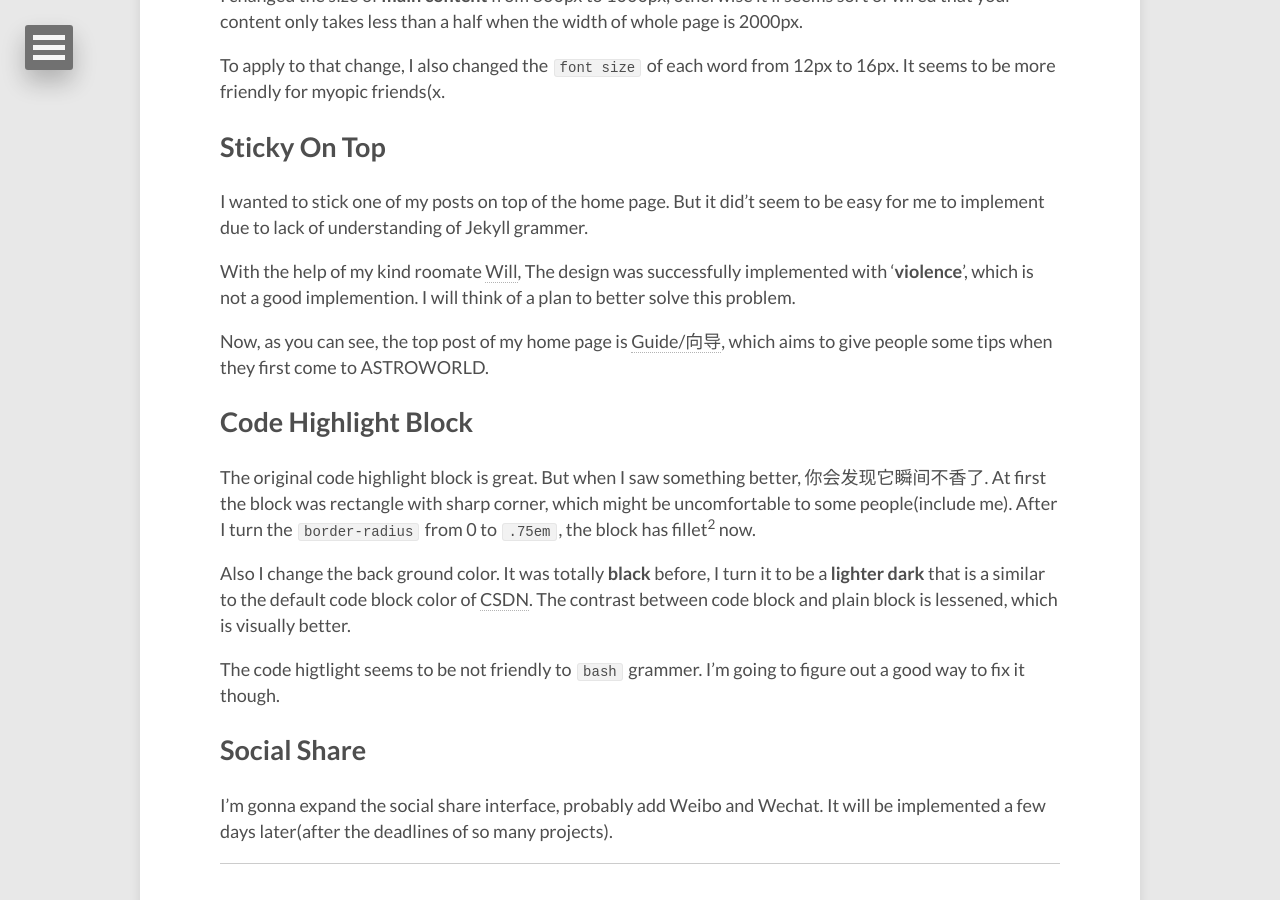
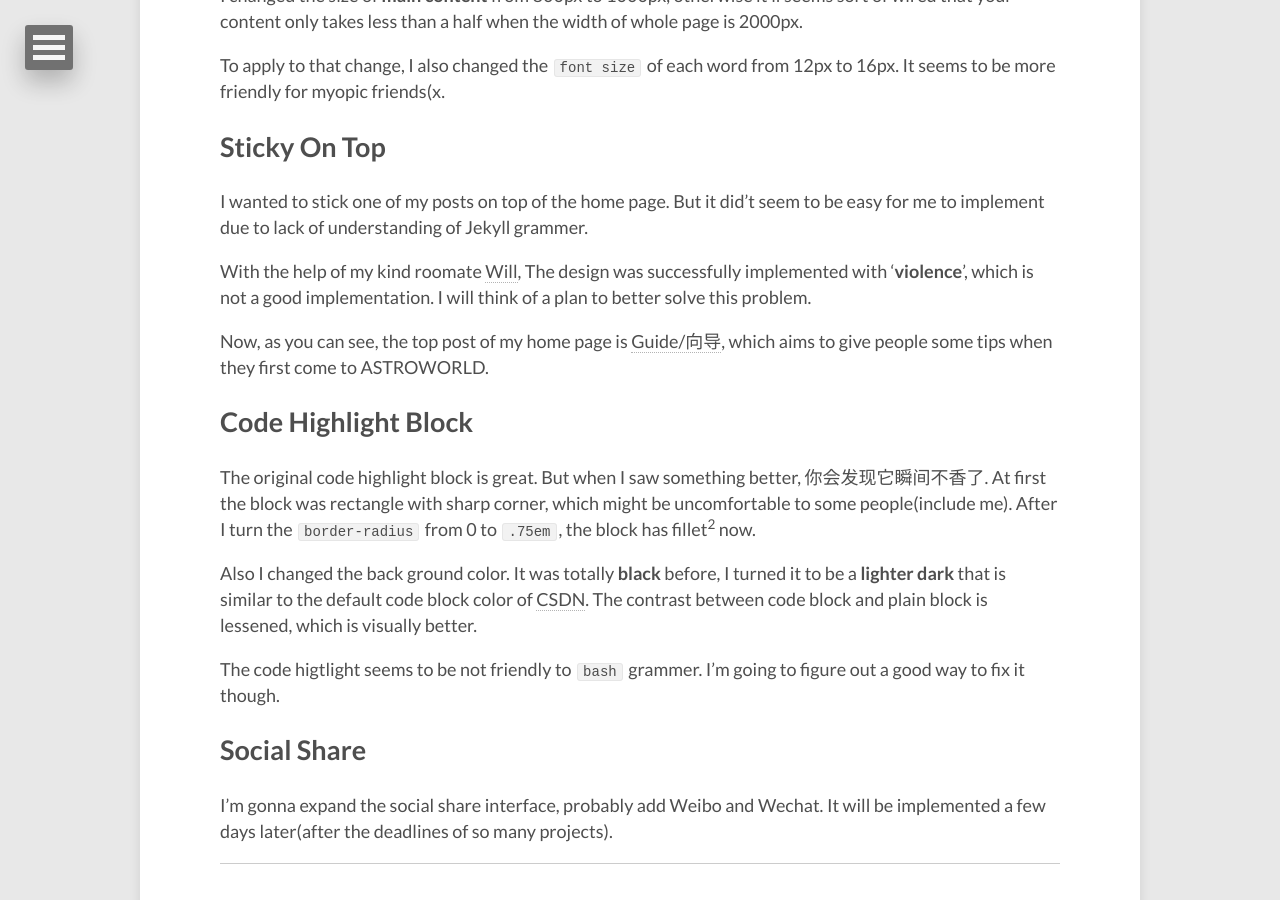
Before and after one commit to lucameng/lucameng.github.io, a Jekyll site: the page built from _posts/2022-05-08-customize-my-theme.md, in a window 1280 px wide and 900 px high, scrolled down 1120 px. Built offline with Jekyll 4.4.1, drawn with Linux system fonts in a browser that asks for light colours.

```diff
--- a/_posts/2022-05-08-customize-my-theme.md
+++ b/_posts/2022-05-08-customize-my-theme.md
@@ -32,7 +32,7 @@ To apply to that change, I also changed the `font size` of each word from 12px t
 
 I wanted to stick one of my posts on top of the home page. But it did't seem to be easy for me to implement due to lack of understanding of Jekyll grammer.
 
-With the help of my kind roomate [Will](https://willyangywt.cc), The design was successfully implemented with '**violence**', which is not a good implemention. I will think of a plan to better solve this problem.
+With the help of my kind roomate [Will](https://willyangywt.cc), The design was successfully implemented with '**violence**', which is not a good implementation. I will think of a plan to better solve this problem.
 
 Now, as you can see, the top post of my home page is [Guide/向导](https://lucameng.github.io/Guide/), which aims to give people some tips when they first come to ASTROWORLD.
 
@@ -40,7 +40,7 @@ Now, as you can see, the top post of my home page is [Guide/向导](https://luca
 
 The original code highlight block is great. But when I saw something better, 你会发现它瞬间不香了. At first the block was rectangle with sharp corner, which might be uncomfortable to some people(include me). After I turn the `border-radius` from 0 to `.75em`, the block has fillet[^2] now.
 
-Also I change the back ground color. It was totally **black** before, I turn it to be a **lighter dark** that is a similar to the default code block color of [CSDN](https://www.csdn.net/). The contrast between code block and plain block is lessened, which is visually better.
+Also I changed the back ground color. It was totally **black** before, I turned it to be a **lighter dark** that is similar to the default code block color of [CSDN](https://www.csdn.net/). The contrast between code block and plain block is lessened, which is visually better.
 
 The code higtlight seems to be not friendly to `bash` grammer. I'm going to figure out a good way to fix it though.
 
```
